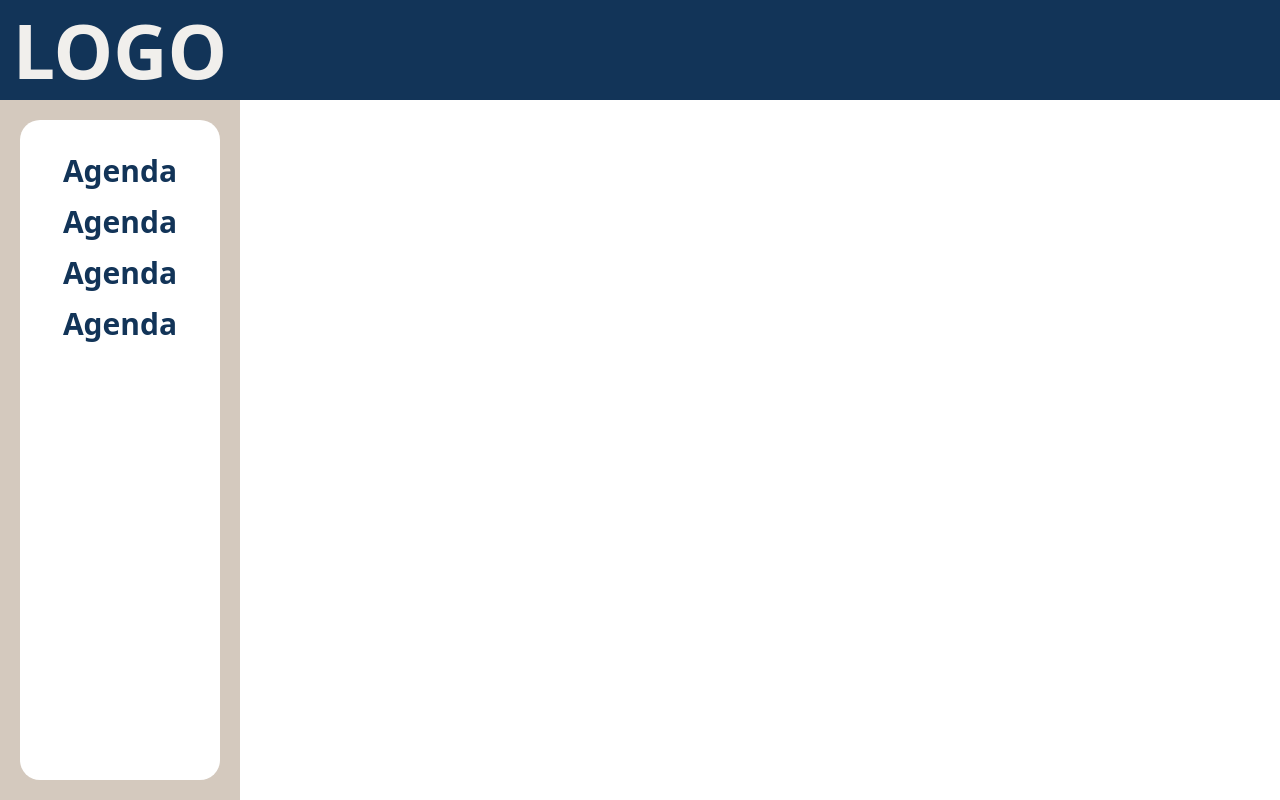
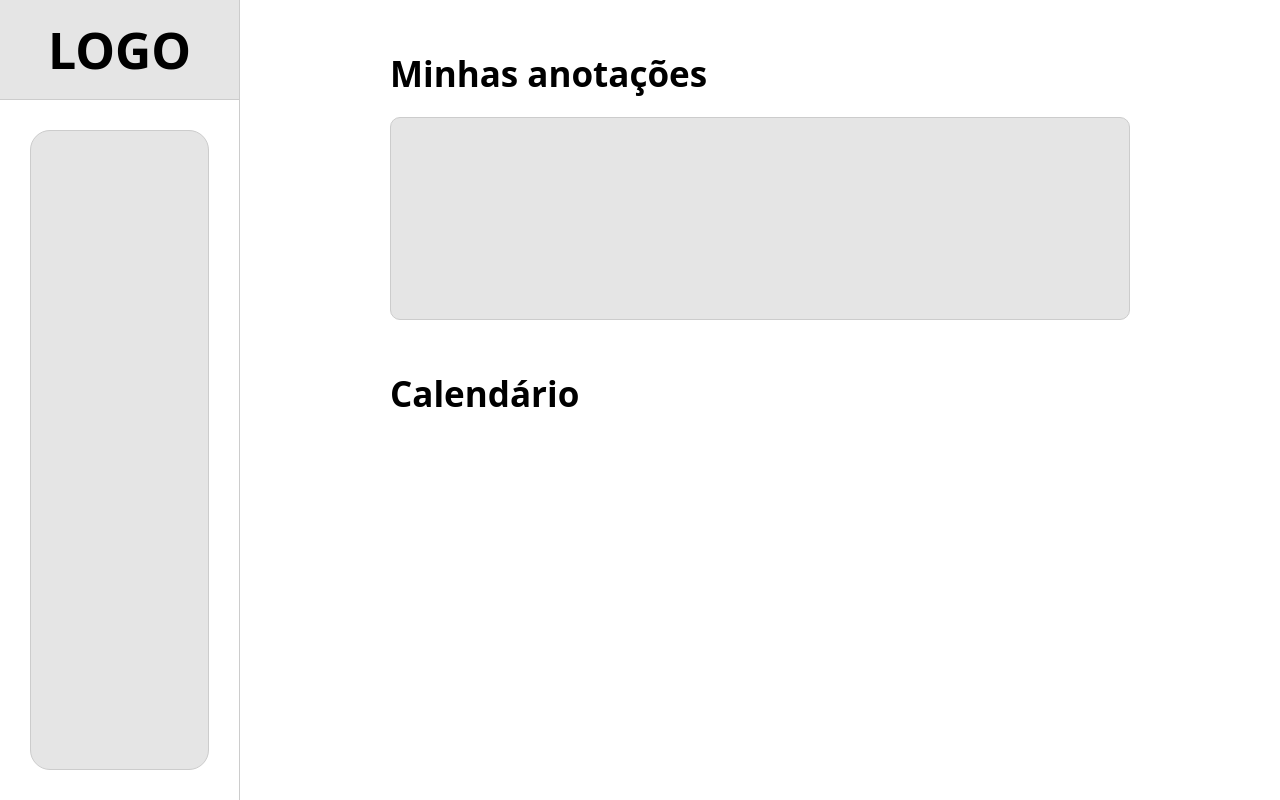
Before and after one commit to fernandov00/Flow, a PHP site: page / in a window 1280 px wide. Run offline with PHP 8.4, Linux system fonts and the light colour scheme.

Commit message:
pagina inicial estruturada

```diff
--- a/css/cores.css
+++ b/css/cores.css
@@ -1,38 +1,45 @@
 :root{
-    --azul-primário: #123458;
-    --cor-secundaria: #F1EFEC;
-    --cor-1: #ebe7e3;
-    --cor-2: #E5E0DA;
-    --cor-3: #E0D8D1;
-    --cor-4: #DAD1C7;
-    --cor-primaria: #D4C9BE;
+  --cor-1: #ffffff;
+  --cor-2: #f1f1f1;
+  --cor-3: #e5e5e5;
+  --cor-4: #d8d8d8;
+  --cor-5: #cccccc;
+  --cor-6: #bfbfbf;
+  --cor-7: #b3b3b3;
+  --cor-8: #a6a6a6;
+  --cor-9: #999999;
+  --cor-10: #8c8c8c;
+  --cor-11: #808080;
+  --cor-12: #737373;
+  --cor-13: #666666;
+  --cor-14: #595959;
+  --cor-15: #4d4d4d;
+  --cor-16: #404040;
+  --cor-17: #333333;
+  --cor-18: #262626;
+  --cor-19: #1a1a1a;
+  --cor-20: #000000;
+
 }
 
-.fundo-azul{
-    background: var(--azul-primário);
-    color: var(--cor-secundaria)
+.fundo-branco{
+    background: var(--cor-1);
+    color: var(--cor-20);
 }
-.fundo-claro{
-    background: white;
-    color: var(--azul-primário);
+.fundo-cinza-clarissimo{
+    background: var(--cor-3);
+    color: var(--cor-20);
 }
-.fundo-escuro{
-    background: var(--cor-primaria);
-    color: var(--cor-secundaria)
+.fundo-cinza-claro{
+  background: var(--cor-5);
+  color: var(--cor-20);
 }
-.fundo-1{
-    background: var(--cor-1);
-    color: var(--cor-primaria);
+/* .fundo-cinza{
+
 }
-.fundo-2{
-    background: var(--cor-2);
-    color: var(--cor-primaria);
+.fundo-cinza-escuro{
+
 }
-.fundo-3{
-    background: var(--cor-3);
-    color: var(--cor-secundaria);
-}
-.fundo-4{
-    background: var(--cor-4);
-    color: var(--cor-secundaria)
-}
+.fundo-preto{
+
+} */
--- a/css/elementos.css
+++ b/css/elementos.css
@@ -13,18 +13,17 @@ html{
 
 body{
     height: 100%;
-    font-size: 1.6rem;
+    font-size: 1.8rem;
     font-weight: 400;
-    color: var(--azul-primario)
 }
 h1, h2, h3{
-    font-weight: 900;
+    font-weight: 600;
 }
 h1{
-    font-size: 7.5rem;
+    font-size: 5rem;
 }
 h2{
-    font-size: 5rem;
+    font-size: 3.5rem;
 }
 h3{
     font-size: 3rem;
--- a/css/inicial.css
+++ b/css/inicial.css
@@ -7,21 +7,70 @@
 .conteudo-pagina{
     flex: 1;
     display: flex;
+
 }
 
 .navbar{
     width: 15%;
     min-width: 24rem;
-    padding: 2rem;
+    border-right: 1px solid var(--cor-5);
+    display: flex;
+    flex-direction: column
 }
 
 .navbar-content{
+    flex: 1;
     border-radius: 2rem;
-    height: 100%;
     padding: 2rem;
     text-align:center;
+    margin: 3rem;
+    border: 1px solid var(--cor-5);
 }
 
 .navbar-content li h3{
     margin: 1rem;
 }
+
+.conteudo-principal{
+    display: flex;
+    flex-flow: column wrap;
+    width: 100%;
+    height: 100vh;
+}
+
+.section{
+    padding: 5rem 15rem 0;
+    width: 100%;
+}
+.anotacoes{
+    height: 40vh;
+}
+.anotacoes-content{
+    height: 100%;
+    width: 100%;
+    display: flex;
+    flex-direction: column;
+
+}
+.anotacoes-content h2{
+    margin-bottom: 2rem;
+}
+
+.anotacoes .anotacoes-txt{
+    height: 100%;
+}
+
+
+.anotacoes .anotacoes-txt textarea{
+    padding: 2rem;
+    border-radius: 1rem;
+    border: 1px solid var(--cor-5);
+    resize: none;
+    width: 100%;
+    height: 100%;
+    max-height: 40vh;
+}
+
+.anotacoes-content textarea:focus{
+    outline: 1px solid var(--cor-8);
+}
--- a/css/menu.css
+++ b/css/menu.css
@@ -1,12 +1,12 @@
-.menu{
+.menu-content{
     width: 100%;
     height: 10rem;
     align-items: center;
+    justify-content: center;
     display: flex;
+    border-bottom: 1px solid var(--cor-5)
 }
 
 .logo-container{
-    width: 15%;
-    min-width: 24rem;
     text-align: center;
 }
--- a/index.html
+++ b/index.html
@@ -9,25 +9,47 @@
 </head>
 <body class="">
     <div class="container">
-        <header>
-            <div class="menu-content menu fundo-azul">
-                <div class="logo-container">
-                    <h1 class="logo">LOGO</h1>
-                </div>
-            </div>
-        </header>
         <div class="conteudo-pagina">
-            <aside class="navbar fundo-escuro">
-                <div class="navbar-content fundo-claro">
-                    <ul>
+            <aside class="navbar fundo-branco">
+
+                 <header class="menu fundo-cinza-clarissimo">
+                    <div class="menu-content">
+                        <div class="logo-container">
+                            <h1 class="logo">LOGO</h1>
+                        </div>
+                    </div>
+                </header>
+                <div class="navbar-content fundo-cinza-clarissimo">
+                    <!-- <ul>
                         <li><h3>Agenda</h3></li>
                         <li><h3>Agenda</h3></li>
                         <li><h3>Agenda</h3></li>
                         <li><h3>Agenda</h3></li>
-                    </ul>
+                    </ul> -->
+                </div>
 
-                </div>
             </aside>
+            <div class="conteudo-principal">
+                <section class="section anotacoes">
+                    <div class="anotacoes-content">
+                        <h2>Minhas anotações</h2>
+                        <div class="anotacoes-txt ">
+                            <textarea name="anotacoes" id="anotacoes" class="fundo-cinza-clarissimo"></textarea>
+                        </div>
+                    </div>
+                </section>
+                <section class="calendario section">
+                    <div class="calendario-content">
+                        <h2>Calendário</h2>
+                        <div class="calendario">
+
+                        </div>
+                    </div>
+                </section>
+
+
+
+        </div>
         </div>
     </div>
 </body>
```
